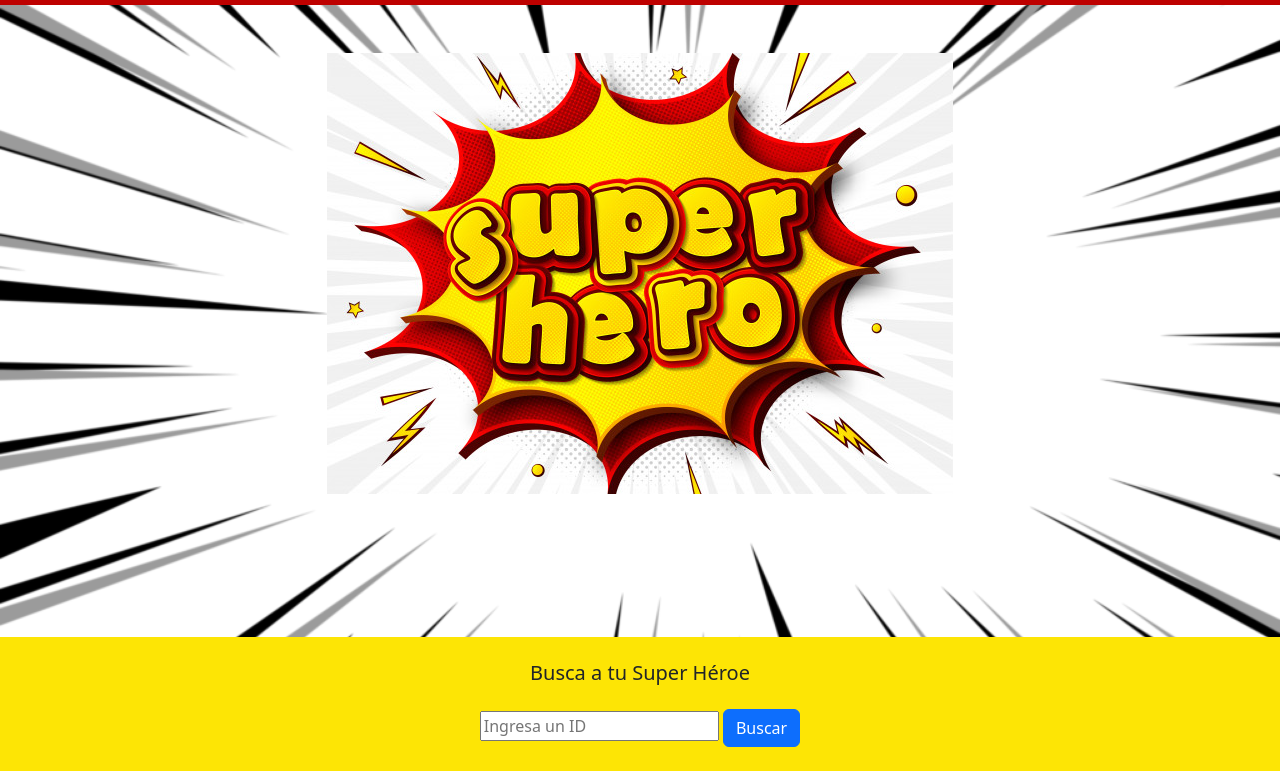
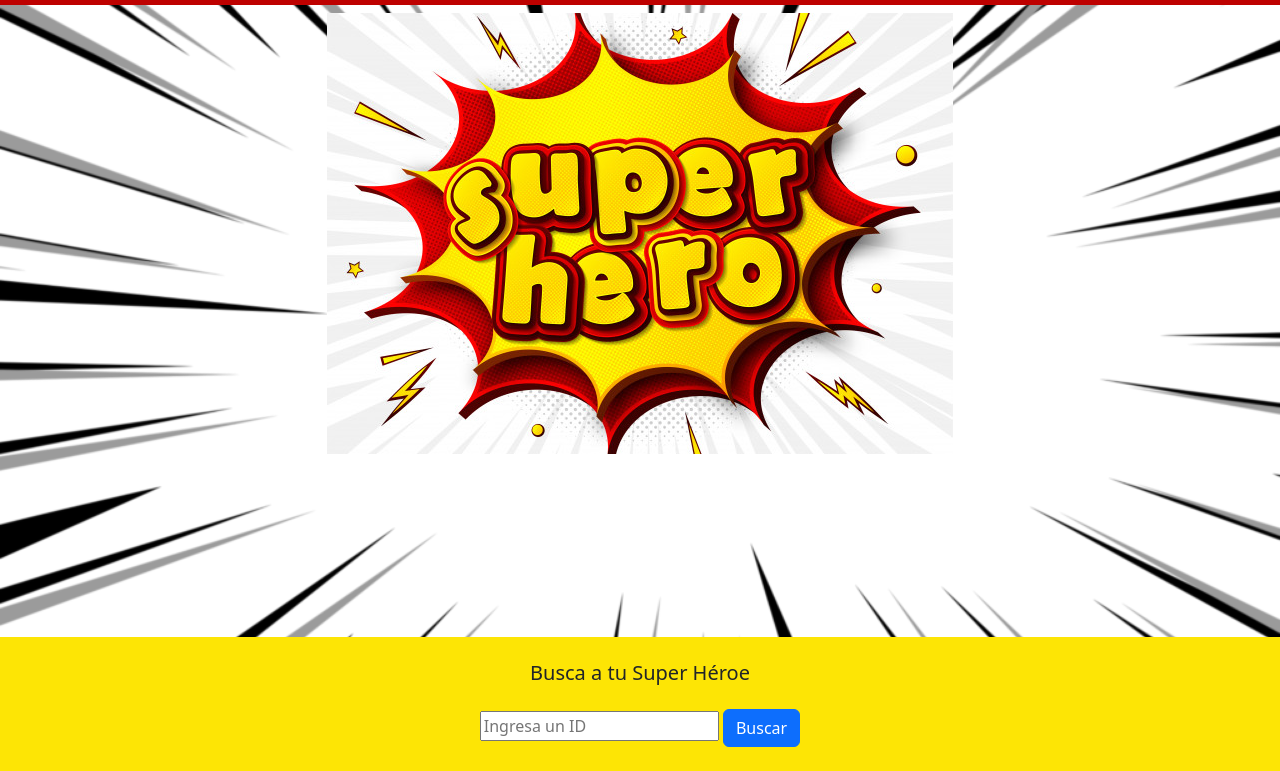
Before and after one commit to gatunah/api-super-heroe, a plain HTML site: page index.html in a window 1280 px wide. Shown: the part 90-861 px from the top of the page. Drawn offline with nearby package versions, Linux system fonts and the light colour scheme.

Commit message:
correccion posicion imagen

```diff
--- a/index.html
+++ b/index.html
@@ -38,7 +38,7 @@
   <section class="">
     <div class="img-paper">
       <div class="d-flex justify-content-center ">
-        <img src="assets/img/sh1.jpg" class="img-fluid p-5" alt="Super Hero Image">
+        <img src="assets/img/sh1.jpg" class="img-fluid p-2" alt="Super Hero Image">
       </div>
     </div>
     <div class="d-flex justify-content-center div-input p-4 text-center">
```
